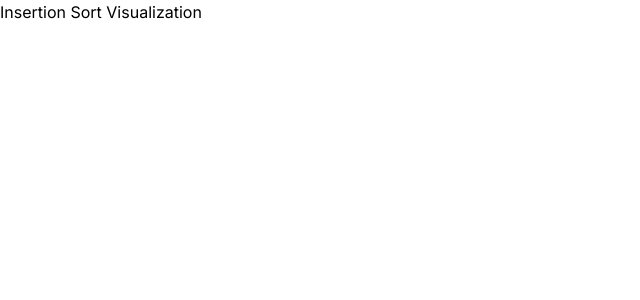
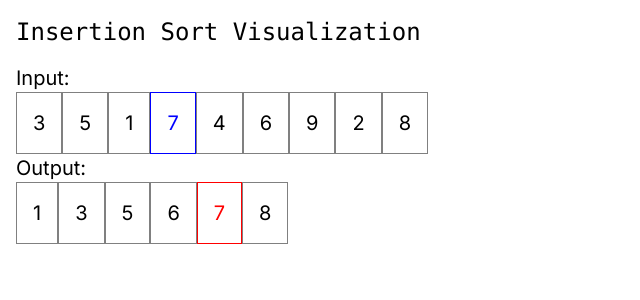
Before and after one commit to fractal-bootcamp/sarahbicknell.bubblesort, a Next.js app: page /sortingalgos/insertionsort in a window 1280 px wide. Shown: the top 300 px of the page, without its empty margins (0-640 px from the left). Built offline with nearby package versions, Linux system fonts and the light colour scheme.

Commit message:
visualization for insert sort

```diff
--- a/app/algorithms/insertionSort.js
+++ b/app/algorithms/insertionSort.js
@@ -1,22 +1,26 @@
 const testArray = [6, 5, 3, 1, 8, 7, 2, 4]
 
+const outputHistory = []
 
 function insertionSort(input) {
     let output = []
     output[0] = input[0]
+    outputHistory.push({output: output.slice(), currentValue: input[0]});
 
     //for each element in the input array , going in order
     for (let i = 1; i < input.length; i++){
         //assign that element to the current value we're checking
         let currentValue = input[i]
-        console.log(currentValue)
+
         let inserted = false;
         // for each element in the output array, starting at the end
         for (let o = output.length - 1 ; o >= 0; o--){
             //check if that value is larger than currentvalue
             if (output[o] >= currentValue){
-            //if it is , move its index up by one
+                //if it is , move its index up by one
                 output[o + 1] = output[o]
+                //if it isn't, we want to insert the currentvalue right next to it
+                //then we swtich insert to true to we know insertion has happened
             } else {
                 output[o + 1] = currentValue
                 inserted = true ;
@@ -24,12 +28,14 @@ function insertionSort(input) {
                 break
             }
         }
+        //if insert hasn't happened we know we're at the end so the value is smaller than anything in output and should be put at start
         if (inserted === false) {
             output[0] = currentValue;
         }
+        outputHistory.push({output: output.slice(), currentValue})
     }
 
-return output
+return outputHistory
 
 }
 
--- a/app/sortingalgos/insertionsort/page.tsx
+++ b/app/sortingalgos/insertionsort/page.tsx
@@ -3,10 +3,54 @@ import { useState , useEffect} from "react";
 
 import insertionSort from "../../algorithms/insertionSort";
 
+const startingArray = [3, 5, 1, 7, 4, 6, 9, 2, 8]
+
 export default function InsertionComp() {
+    const [index, setIndex] = useState(0)
+
+    //here I'll call the function and receive the data structure to display
+    const outputHistory = insertionSort(startingArray)
+
+    //for each of the arrays in outputHistory, i want it to display for a moment (bonus: current value highlighted), then show the next one
+    useEffect(()=> {
+        const intervalId = setInterval(() => {
+            setIndex(currentIndex => (currentIndex + 1) % outputHistory.length)
+        }, 1000)
+
+        return () => clearInterval(intervalId)
+    }, [outputHistory.length])
+
+    if (outputHistory.length === 0) {
+        return <div>Loading...</div>;
+    }
+
+    const currentOutput = outputHistory[index];
+    const currentValue = currentOutput.currentValue
+    console.log(currentOutput)
+
     return (
-        <div>
-            <h1> Insertion Sort Visualization </h1>
+        <div className="text-xl m-4">
+            <h1 className="text-2xl font-mono pb-4"> Insertion Sort Visualization </h1>
+            <p> Input: </p>
+            <div className="flex">
+                 {startingArray.map((value, index) => (
+                <div key={index} className="border p-4"
+                style={{
+                color: value === currentValue ? 'blue' : 'black',
+                borderColor: value === currentValue ? 'blue' : 'gray' }}> {value} </div>
+            ))}
+            </div>
+            <p> Output: </p>
+            <div className="flex">
+                 {currentOutput.output.map((value, index) => (
+                <div key={index} className="border p-4"
+                    style={{
+                    color: value === currentValue ? 'red' : 'black',
+                    borderColor: value === currentValue ? 'red' : 'gray' }}> {value} </div>
+                ))}
+
+            </div>
+
         </div>
     )
 }
```
